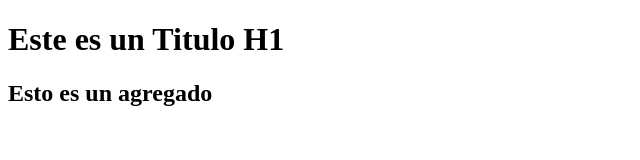
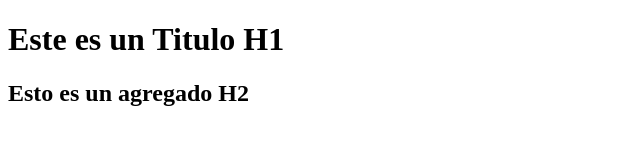
Before and after one commit to josepoz/git-test, a plain HTML site: page index.html in a window 1280 px wide. Shown: the full height of the page, 0-640 px from the left. Drawn offline with Linux system fonts and the light colour scheme.

Commit message:
Ultimo comentario ya en rama develop

```diff
--- a/index.html
+++ b/index.html
@@ -9,6 +9,6 @@
 <body>
     <h1>Este es un Titulo H1</h1>
 
-    <h2>Esto es un agregado</h2>
+    <h2>Esto es un agregado H2</h2>
 </body>
 </html>
```
